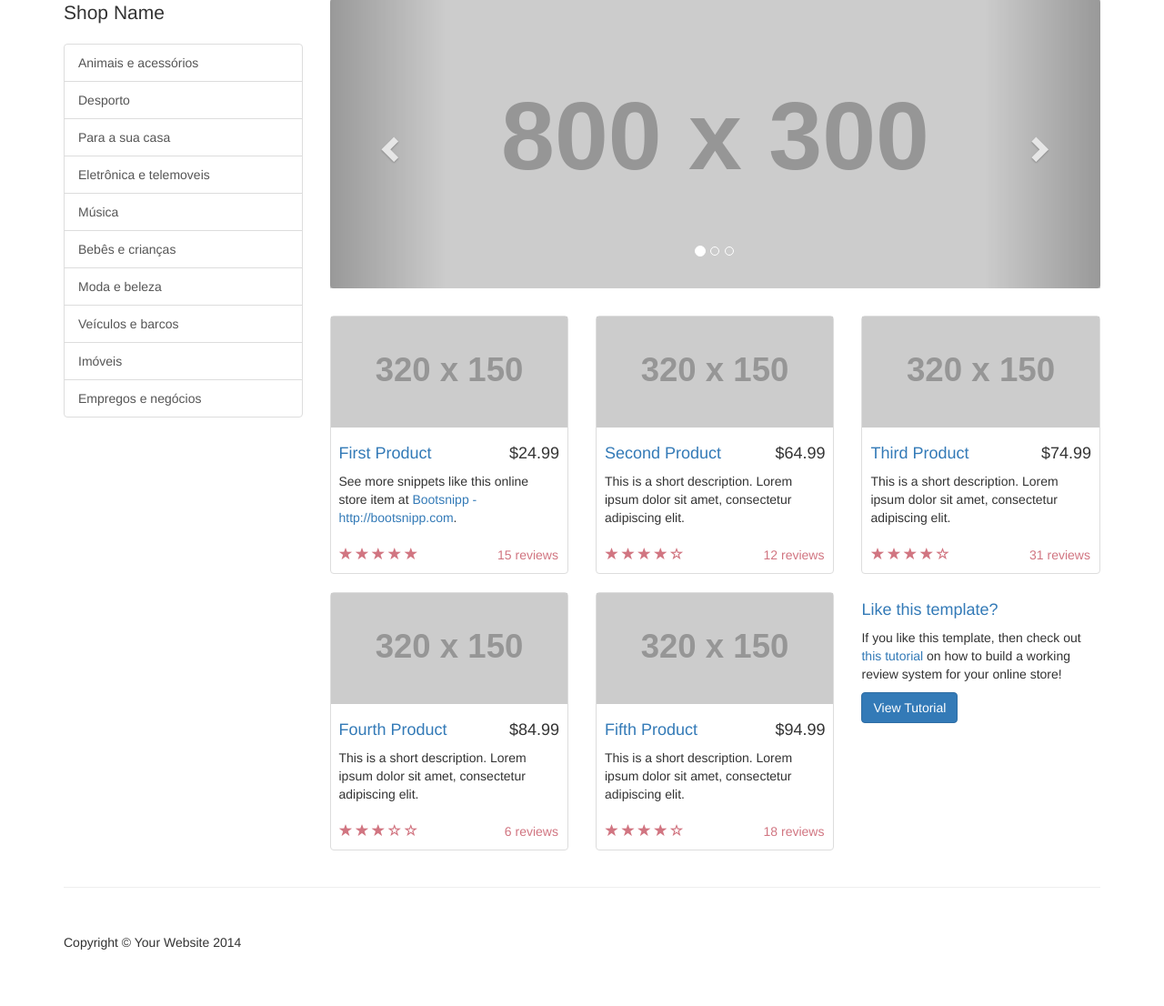
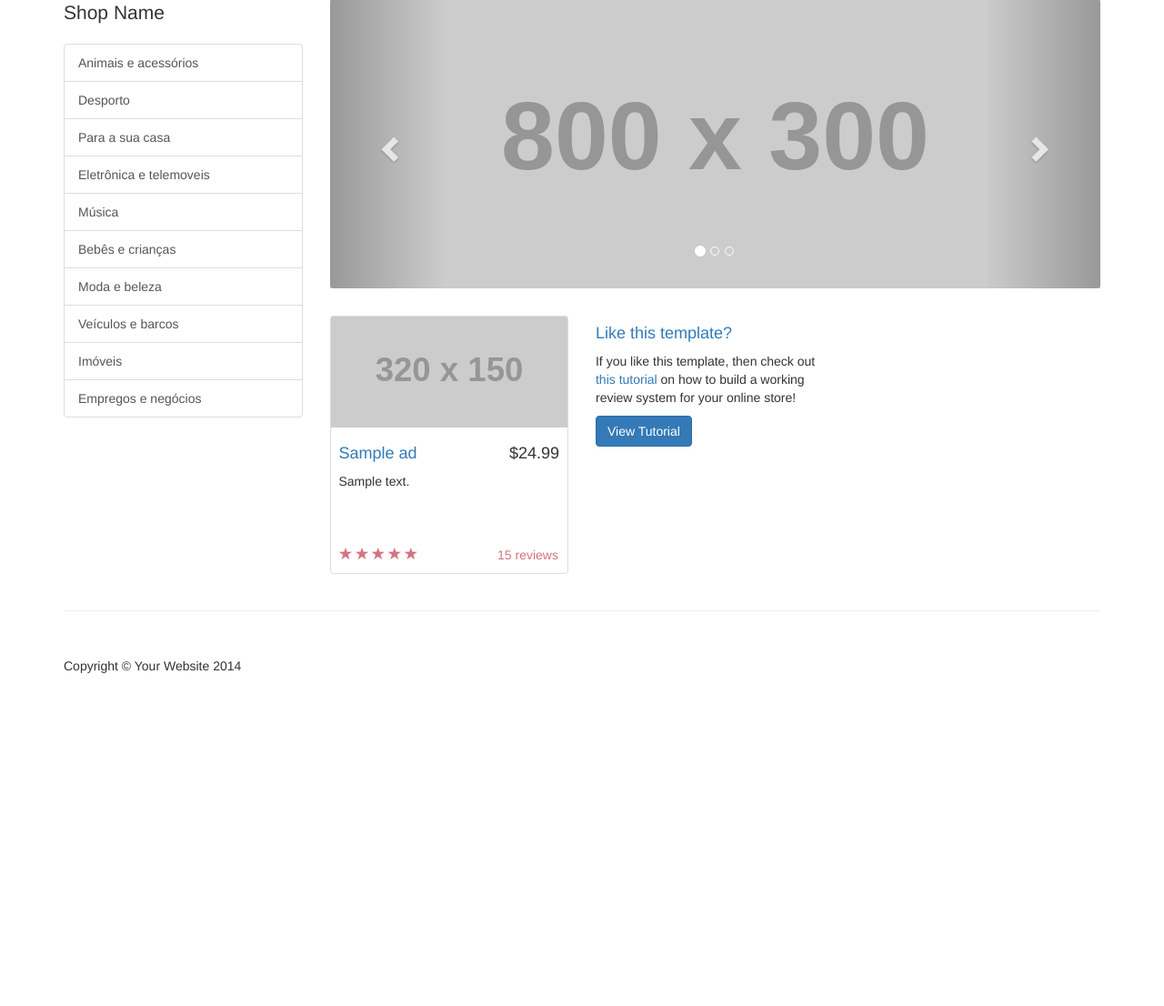
Before and after one commit to HugoRLA/escamboapp, a Rails app: page / in a window 1280 px wide. Shown: the part 71-1177 px from the top of the page at 91% size. After the commit the page ends 811 px from the top, so only its background shows below. Run offline with Rails 7, Linux system fonts and the light colour scheme; data comes from the database, SQL or seed files in the repository; tables that the repository leaves empty hold one stand-in row (values such as "Sample post"); style sheets or scripts are compiled from the project's sources; some libraries are stand-ins or nearby versions.

Commit message:
Add Gem Faker Add rake task to populate Member and Ad Tables Main layout shows the title and description of the latest 5 created Ads

```diff
--- a/app/controllers/site/home_controller.rb
+++ b/app/controllers/site/home_controller.rb
@@ -4,5 +4,6 @@ class Site::HomeController < ApplicationController
 
   def index
     @categories = Category.all;
+    @ads = Ad.order(created_at: :desc).limit(5)
   end
 end
--- a/app/views/site/home/index.html.erb
+++ b/app/views/site/home/index.html.erb
@@ -47,14 +47,18 @@
 
       <div class="row">
 
-        <div class="col-sm-4 col-lg-4 col-md-4">
+        <!-- Page Content -->
+
+        <% @ads.each do |ad| %>
+
+          <div class="col-sm-4 col-lg-4 col-md-4">
           <div class="thumbnail">
             <img src="http://placehold.it/320x150" alt="">
             <div class="caption">
               <h4 class="pull-right">$24.99</h4>
-              <h4><a href="#">First Product</a>
+              <h4><a href="#"><%= truncate(ad.title, length: 20) %></a>
               </h4>
-              <p>See more snippets like this online store item at <a target="_blank" href="http://www.bootsnipp.com">Bootsnipp - http://bootsnipp.com</a>.</p>
+              <p><%= truncate(ad.description, length: 50) %></p>
             </div>
             <div class="ratings">
               <p class="pull-right">15 reviews</p>
@@ -69,93 +73,8 @@
           </div>
         </div>
 
-        <div class="col-sm-4 col-lg-4 col-md-4">
-          <div class="thumbnail">
-            <img src="http://placehold.it/320x150" alt="">
-            <div class="caption">
-              <h4 class="pull-right">$64.99</h4>
-              <h4><a href="#">Second Product</a>
-              </h4>
-              <p>This is a short description. Lorem ipsum dolor sit amet, consectetur adipiscing elit.</p>
-            </div>
-            <div class="ratings">
-              <p class="pull-right">12 reviews</p>
-              <p>
-                <span class="glyphicon glyphicon-star"></span>
-                <span class="glyphicon glyphicon-star"></span>
-                <span class="glyphicon glyphicon-star"></span>
-                <span class="glyphicon glyphicon-star"></span>
-                <span class="glyphicon glyphicon-star-empty"></span>
-              </p>
-            </div>
-          </div>
-        </div>
+        <% end %>
 
-        <div class="col-sm-4 col-lg-4 col-md-4">
-          <div class="thumbnail">
-            <img src="http://placehold.it/320x150" alt="">
-            <div class="caption">
-              <h4 class="pull-right">$74.99</h4>
-              <h4><a href="#">Third Product</a>
-              </h4>
-              <p>This is a short description. Lorem ipsum dolor sit amet, consectetur adipiscing elit.</p>
-            </div>
-            <div class="ratings">
-              <p class="pull-right">31 reviews</p>
-              <p>
-                <span class="glyphicon glyphicon-star"></span>
-                <span class="glyphicon glyphicon-star"></span>
-                <span class="glyphicon glyphicon-star"></span>
-                <span class="glyphicon glyphicon-star"></span>
-                <span class="glyphicon glyphicon-star-empty"></span>
-              </p>
-            </div>
-          </div>
-        </div>
-
-        <div class="col-sm-4 col-lg-4 col-md-4">
-          <div class="thumbnail">
-            <img src="http://placehold.it/320x150" alt="">
-            <div class="caption">
-              <h4 class="pull-right">$84.99</h4>
-              <h4><a href="#">Fourth Product</a>
-              </h4>
-              <p>This is a short description. Lorem ipsum dolor sit amet, consectetur adipiscing elit.</p>
-            </div>
-            <div class="ratings">
-              <p class="pull-right">6 reviews</p>
-              <p>
-                <span class="glyphicon glyphicon-star"></span>
-                <span class="glyphicon glyphicon-star"></span>
-                <span class="glyphicon glyphicon-star"></span>
-                <span class="glyphicon glyphicon-star-empty"></span>
-                <span class="glyphicon glyphicon-star-empty"></span>
-              </p>
-            </div>
-          </div>
-        </div>
-
-        <div class="col-sm-4 col-lg-4 col-md-4">
-          <div class="thumbnail">
-            <img src="http://placehold.it/320x150" alt="">
-            <div class="caption">
-              <h4 class="pull-right">$94.99</h4>
-              <h4><a href="#">Fifth Product</a>
-              </h4>
-              <p>This is a short description. Lorem ipsum dolor sit amet, consectetur adipiscing elit.</p>
-            </div>
-            <div class="ratings">
-              <p class="pull-right">18 reviews</p>
-              <p>
-                <span class="glyphicon glyphicon-star"></span>
-                <span class="glyphicon glyphicon-star"></span>
-                <span class="glyphicon glyphicon-star"></span>
-                <span class="glyphicon glyphicon-star"></span>
-                <span class="glyphicon glyphicon-star-empty"></span>
-              </p>
-            </div>
-          </div>
-        </div>
 
         <div class="col-sm-4 col-lg-4 col-md-4">
           <h4><a href="#">Like this template?</a>
```
Also changed, not shown: Gemfile, README.md, lib/tasks/utils.rake (added).
